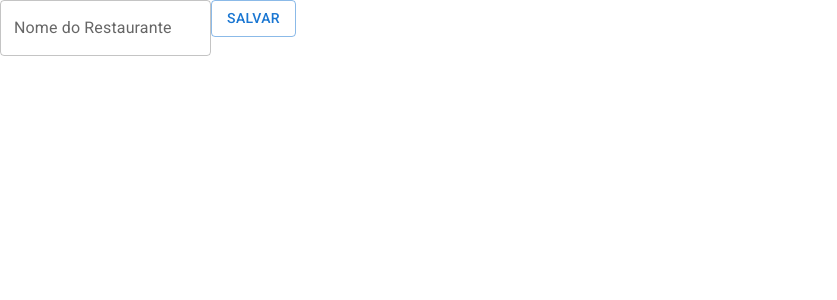
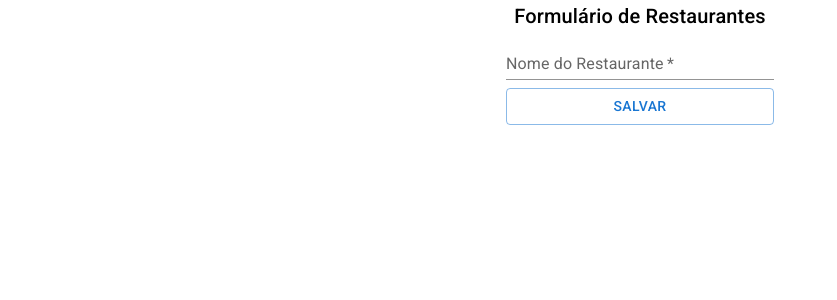
Before and after one commit to KatiaSonally/allfood, a React (Create React App) app: page /admin/restaurantes/novo in a window 1280 px wide. Shown: the top 300 px of the page, without its empty margins (0-837 px from the left). Built offline with nearby package versions, Linux system fonts and the light colour scheme.

Commit message:
feat: styles the admin page

```diff
--- a/src/paginas/Administracao/Restaurantes/FormularioRestaurante.tsx
+++ b/src/paginas/Administracao/Restaurantes/FormularioRestaurante.tsx
@@ -1,4 +1,4 @@
-import { Button, TextField } from "@mui/material"
+import { Box, Button, TextField, Typography } from "@mui/material"
 import axios from "axios"
 import { useEffect, useState } from "react"
 import { useParams } from "react-router-dom"
@@ -37,13 +37,23 @@
         }
     }
 
-    return (<form onSubmit={aoSubmeterForm}>
-        <TextField value={nomeRestaurante}
+    return (
+        <Box sx={{ display: 'flex', flexDirection:"column", alignItems:"center" }}>
+            <Typography component="h1" variant="h6">Formulário de Restaurantes</Typography>
+            <Box component="form" onSubmit={aoSubmeterForm}>
+                <TextField
+                    value={nomeRestaurante}
                     onChange={evento => setNomeRestaurante(evento.target.value)}
                     id="standard-basic"
-            label="Nome do Restaurante" />
-        <Button type="submit" variant="outlined">Salvar</Button>
-    </form>)
+                    label="Nome do Restaurante"
+                    variant="standard"
+                    fullWidth
+                    required
+                    />
+                <Button sx={{ marginTop: 1 }} type="submit" fullWidth variant="outlined">Salvar</Button>
+            </Box>
+        </Box>
+    )
 }
 
 export default FormularioRestaurante
```
Lines whose indentation alone changed are shown as unchanged.
